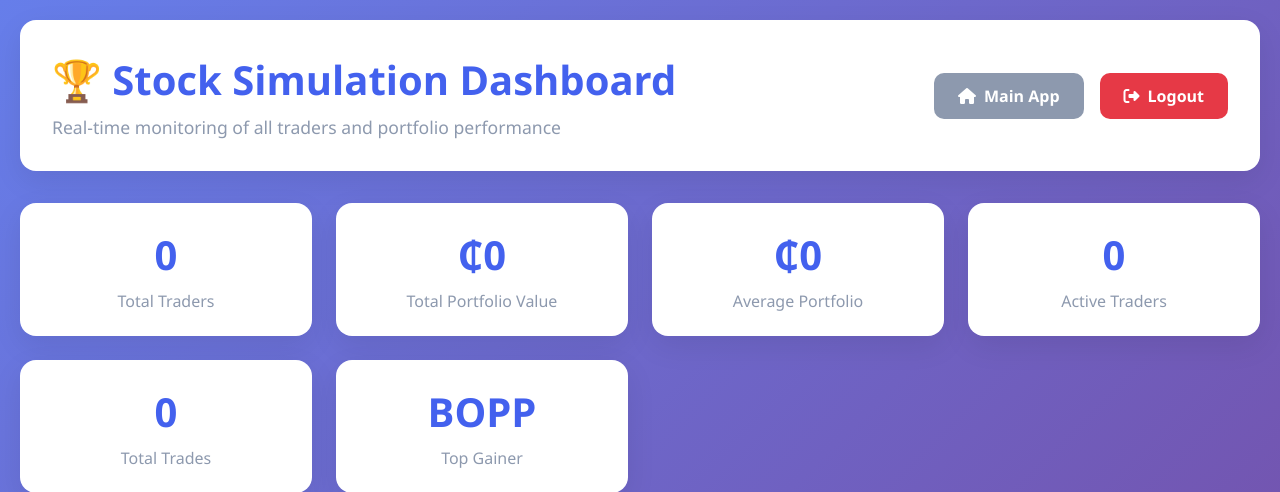
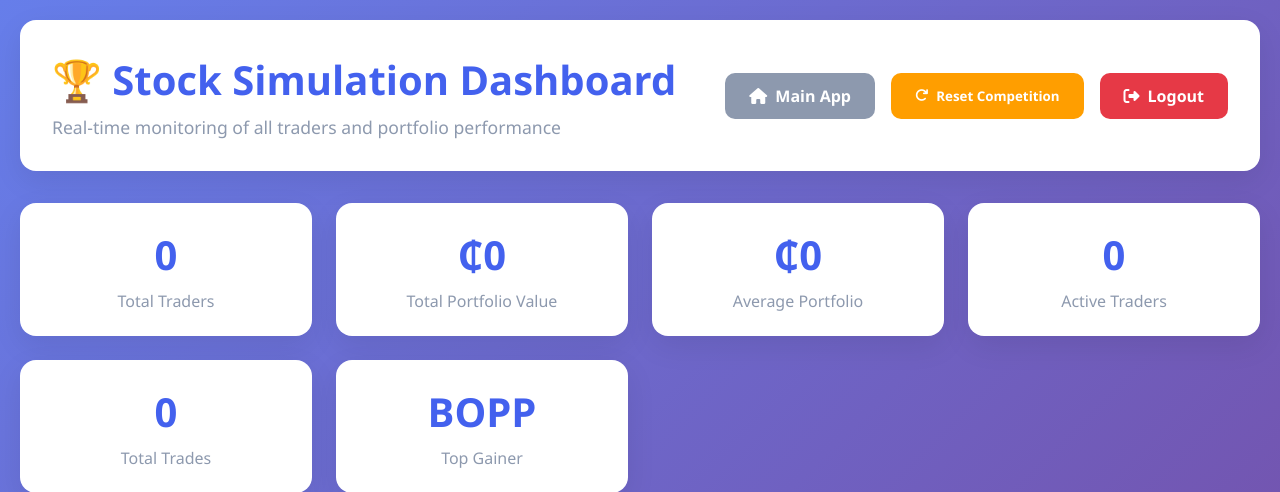
Before and after one commit to EmmanuelAgbanyo/TRADING_PLATFORM1, a Flask app: page /admin in a window 1280 px wide. Shown: the top 492 px of the page. Run offline with Flask 3, Linux system fonts and the light colour scheme; the visitor is signed in with stand-in values (Sample User, id 1); data that the repository does not hold is empty.

Commit message:
Updated trading platform code with new features

```diff
--- a/app.py
+++ b/app.py
@@ -672,6 +672,18 @@ def get_admin_stats():
     })
 
 
+@app.route("/api/admin/reset_competition", methods=["POST"])
+def reset_competition():
+    """Reset competition - clear all users (admin only)"""
+    if not is_admin():
+        return jsonify({"error": "Admin access required"}), 403
+
+    with user_lock:
+        users.clear()
+
+    return jsonify({"success": True, "message": "Competition reset successfully. All users cleared."})
+
+
 # -----------------------------
 # Entry point
 # -----------------------------
--- a/templates/admin.html
+++ b/templates/admin.html
@@ -87,6 +87,11 @@
 
         .btn-secondary {
             background: var(--text-light);
+            color: white;
+        }
+
+        .btn-warning {
+            background: var(--warning);
             color: white;
         }
 
@@ -244,6 +249,9 @@
                 <a href="/" class="btn btn-secondary">
                     <i class="fas fa-home"></i> Main App
                 </a>
+                <button class="btn btn-warning" onclick="resetCompetition()" id="resetBtn">
+                    <i class="fas fa-redo"></i> Reset Competition
+                </button>
                 <a href="/logout" class="btn btn-danger">
                     <i class="fas fa-sign-out-alt"></i> Logout
                 </a>
@@ -324,6 +332,40 @@
                 loadLeaderboard(),
                 loadUsers()
             ]);
+        }
+
+        // Reset competition
+        async function resetCompetition() {
+            if (!confirm('⚠️ ARE YOU SURE?\n\nThis will DELETE ALL TRADERS and reset the competition.\nAll user data will be permanently lost!\n\nThis action cannot be undone.')) {
+                return;
+            }
+
+            const resetBtn = document.getElementById('resetBtn');
+            const originalText = resetBtn.innerHTML;
+            resetBtn.innerHTML = '<i class="fas fa-spinner fa-spin"></i> Resetting...';
+            resetBtn.disabled = true;
+
+            try {
+                const response = await fetch('/api/admin/reset_competition', {
+                    method: 'POST'
+                });
+
+                const result = await response.json();
+
+                if (response.ok) {
+                    alert('✅ Competition reset successfully!\n\nAll users have been cleared. New traders can now register.');
+                    // Reload the page to show empty state
+                    location.reload();
+                } else {
+                    alert('❌ Error: ' + result.error);
+                    resetBtn.innerHTML = originalText;
+                    resetBtn.disabled = false;
+                }
+            } catch (error) {
+                alert('❌ Network error. Please try again.');
+                resetBtn.innerHTML = originalText;
+                resetBtn.disabled = false;
+            }
         }
 
         // Load statistics
```
